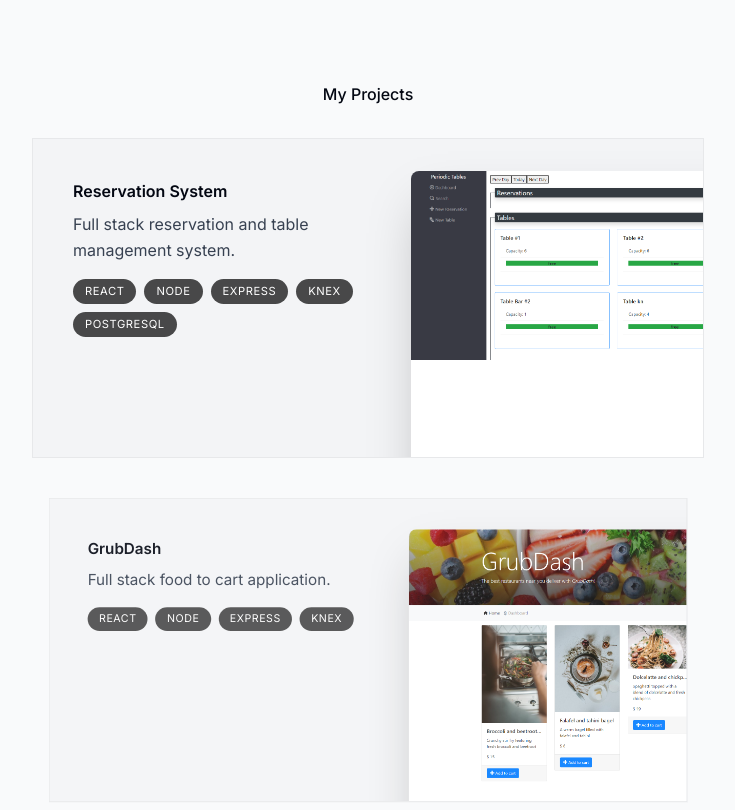
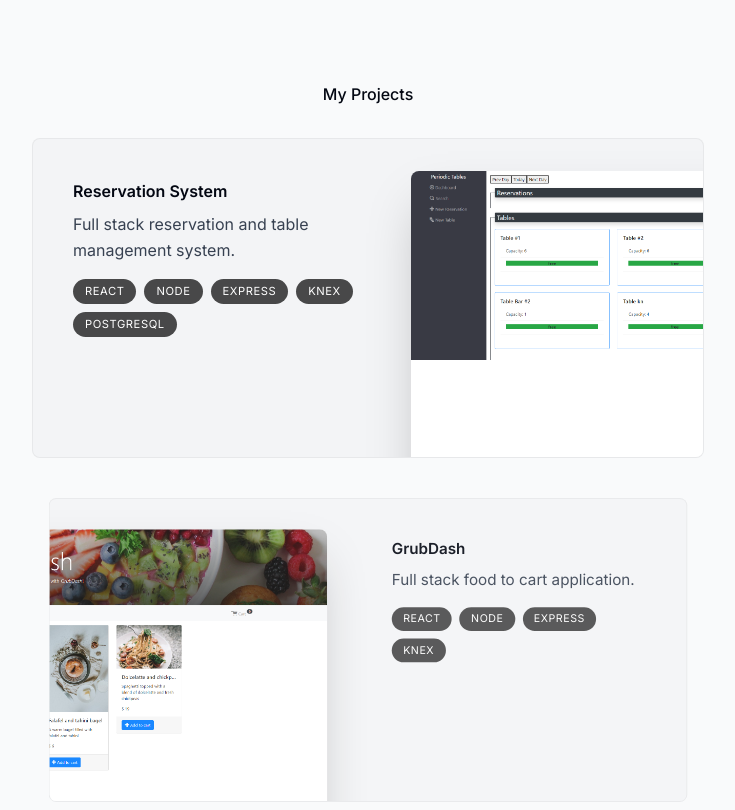
Before and after one commit to JonEast87/portfolio, a Next.js app: page / in a window 1280 px wide. Shown: the part 1100-1910 px from the top of the page, without its empty margins (272-1007 px from the left). Built offline with nearby package versions, Linux system fonts and the light colour scheme.

Commit message:
minor tweaks to project.ts styling before moving on

```diff
--- a/components/project.tsx
+++ b/components/project.tsx
@@ -32,11 +32,11 @@
         scale: scaleProgress,
         opacity: opacityProgress,
       }}
-      className="mb-3 sm:mb-8 last:mb-0"
+      className="group mb-3 sm:mb-8 last:mb-0"
     >
       <section
-        className="group bg-gray-100 max-w-[42rem] border border-black/5 overflow-hidden sm:pr-8 relative sm:h-[20rem] even:pl-8
-    hover:bg-gray-200 transition"
+        className="bg-gray-100 max-w-[42rem] border border-black/5 rounded-lg overflow-hidden sm:pr-8 relative sm:h-[20rem]
+    hover:bg-gray-200 transition group-even:pl-8"
       >
         <div className="pt-4 pb-8 px-5 sm:pl-10 sm:pr-2 sm:pt-10 sm:max-w-1/2 flex flex-col h-full group-even:ml-[18rem] group-odd:mr-[18rem]">
           <h3 className="text-2x1 font-semibold">{title}</h3>
```
